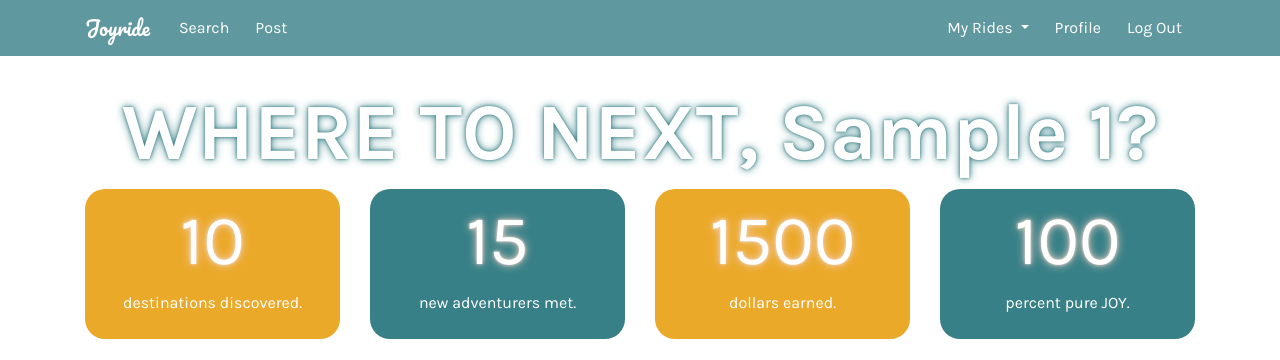
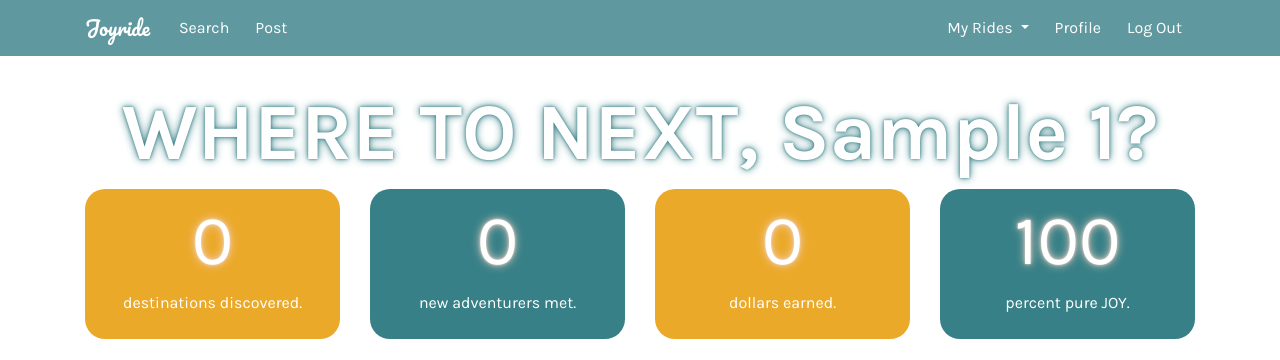
Before and after one commit to telle1/Joyride, a Flask app: page /profile in a window 1280 px wide. Shown: the top 360 px of the page. Run offline with Flask 2, Linux system fonts and the light colour scheme; the visitor is signed in with stand-in values (Sample User, id 1); data comes from the database, SQL or seed files in the repository; data that the repository does not hold is empty; some libraries are stand-ins or nearby versions; some web fonts are replaced.

Commit message:
Edited profile custom info

```diff
--- a/server.py
+++ b/server.py
@@ -185,31 +185,32 @@ def request_ride():
 def get_user_profile():
     """Return profile page."""
     if 'user_id' in session:
-        #user = User.query.filter(User.user_id == session['user_id']).one()
         user = User.query.options(db.joinedload('ride')).filter(User.user_id == session['user_id']).one()
+        # print('LIST OF RIDE REQUESTS', user.request)
+        # print('LIST WHERE USER DRIVES', user.ride)
+        destinations = 0
+        people_met = 0
+        dollars_earned = 0
+        test = 0
+        for ride in user.ride: #for rides where the user drives
+            destinations += db.session.query(db.func.count(distinct(ride.end_loc))).count()
+            # print('REQUESTS FOR RIDE #', ride.ride_id, ride.request)
+            # print('RIDE PRICE', ride.price)
+            for req in ride.request: #find all the requests for that ride
+                if req.status == 'Approved': #if the status is approved,
+                    people_met +=1 #add one to number of people met
+                    dollars_earned += req.ride.price #add the ride price (for each approved passenger, add the ride price)
+        for req in user.request: #for the rides that I am a passenger
+            if req.status == 'Approved':
+                destinations += 1
+            print('REQUEST INFO***REQUEST INFO***REQUEST INFO***', req)
+            print('RIDE INFO***RIDE INFO***RIDE INFO***', req.ride)
+            for req in req.ride.request: #go to the request -> get the req.status = approved
+                print('ALL THE REQUESTS FOR THAT RIDE I AM A PASSENGER OF', req)
+                if req.status == 'Approved':
+                    people_met +=1 #(-1 for me as the passenger but +1 for the driver balances to 0)
 
-        # count = db.session.execute('select count(DISTINCT end_loc) from rides where driver_id = session['user_id'];')
-        # print(count)
-     #   print(db.session.query(User).count())
-        #db.session.query(db.func.count(distinct(user.ride.end_loc))).count()
-        count = 0
-        people_met = 0
-        for ride in user.ride:
-            count += db.session.query(db.func.count(distinct(ride.end_loc))).count()
-
-
-        for ride in user.request:
-            print('***************************', ride)
-            if ride.status == 'Approved':
-                count += 1
-
-        total_destinations = count
-        # total_people_met =
-        # total_money_saved =
-
-    return render_template("profile.html", user = user)
-    #return render_template("profile.html", fname = fname, etc)
-
+    return render_template("profile.html", user = user, destinations = destinations, dollars_earned = dollars_earned, people_met = people_met)
 
 @app.route('/edit-profile', methods = ['POST'])
 def update_user_profile():
--- a/templates/profile.html
+++ b/templates/profile.html
@@ -16,19 +16,19 @@
             <div class="row">
                 <div class="col-md-3 stats">
                     <div class="inner inner-0">
-                        <h1 class = "text-center count">10</h1>
+                        <h1 class = "text-center count">{{destinations}}</h1>
                         <p class= "text-center">destinations discovered.</p>
                     </div>
                 </div>
                 <div class="col-md-3 stats">
                     <div class="inner inner-1">
-                        <h1 class = "text-center count">15</h1>
+                        <h1 class = "text-center count">{{people_met}}</h1>
                         <p class= "text-center">new adventurers met.</p>
                     </div>
                 </div>
                 <div class="col-md-3 stats">
                     <div class="inner inner-2">
-                        <h1 class = "text-center count">1500</h1>
+                        <h1 class = "text-center count">{{dollars_earned}}</h1>
                         <p class = "text-center">dollars earned.</p>
                     </div>
                 </div>
```
